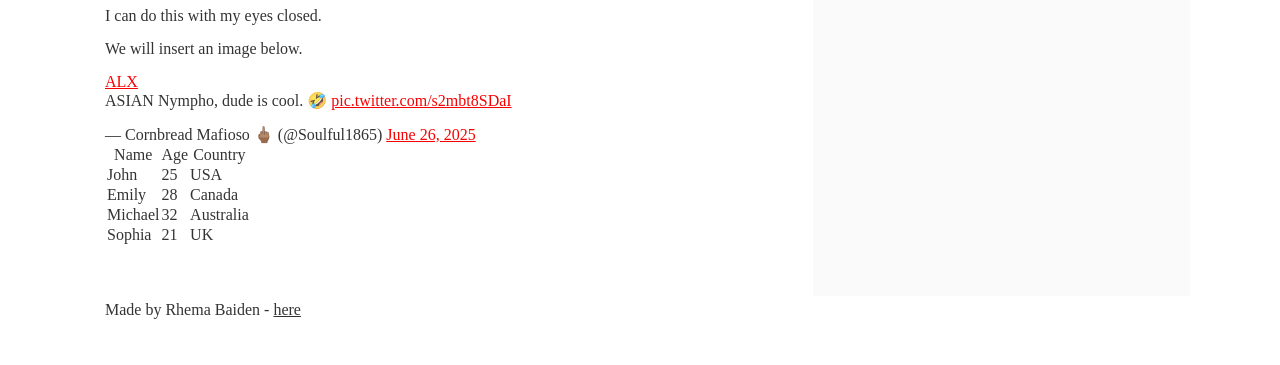
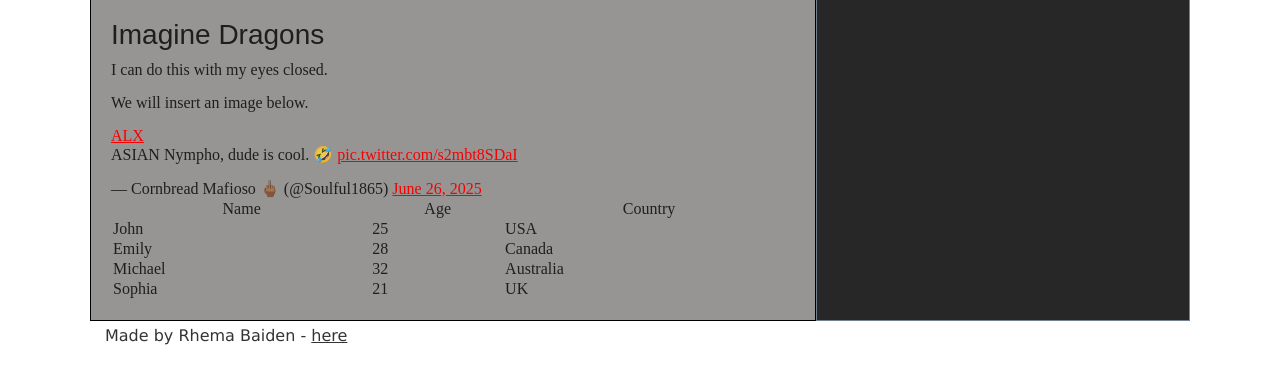
Before and after one commit to davebaiden/alx_html_css, a plain HTML site: page css_basic/index.html in a window 1280 px wide. Shown: the part 601-966 px from the top of the page. Before the commit the page ends 940 px from the top, so only its background shows below. Drawn offline with Linux system fonts and the light colour scheme.

Commit message:
Add more edits to styles.css and index.html

```diff
--- a/css_basic/index.html
+++ b/css_basic/index.html
@@ -9,8 +9,10 @@
 </head>
 <body class="works_on_smartphone">
     <header>
+
         <nav>
             <ul>
+                <li class="logo"></li>&#128540;</li>
                 <li><a href="index.html">Back to homepage</a></li>
                 <li><a href="tweets.html">Tweets</a></li>
                 <li><a href="base_index.html">Base Code</a></li>
--- a/css_basic/styles.css
+++ b/css_basic/styles.css
@@ -11,8 +11,19 @@ main{
 article{
     flex: 2;
     overflow-y: auto;
+    padding: 20px;
+    display: flex;
+    flex-direction: column;
+    background-color: rgb(150, 149, 147);
+    border: 1px solid #000000;
 }
 aside{
     flex: 1;
     overflow-y: auto;
+    background-color: rgb(39, 39, 40);
+    border: 1px solid #738090;
+    font-family: Verdana, Geneva, Tahoma, sans-serif;
 }
+footer{
+    font-family: Verdana, Geneva, Tahoma, sans-serif;
+}
```
